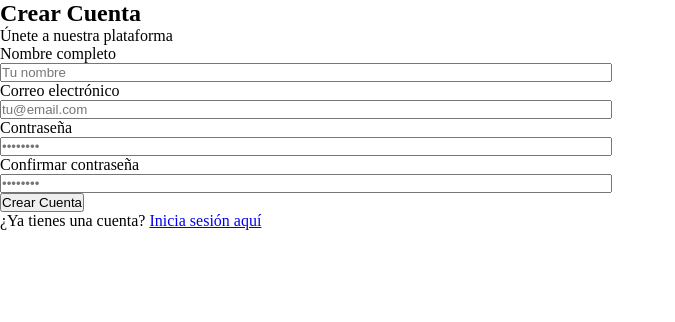
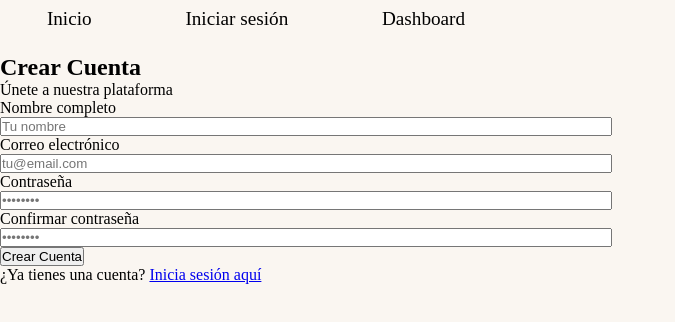
Before and after one commit to ManuelCode98/store, a React (Vite) app in the folder client/: page /register in a window 1280 px wide. Shown: the top 322 px of the page, without its empty margins (0-675 px from the left). Built offline with nearby package versions, Linux system fonts and the light colour scheme.

Commit message:
CAmbios hechos en el componente Header

```diff
--- a/client/index.ts
+++ b/client/index.ts
@@ -1,7 +1,7 @@
 import axios from 'axios';
 import Compressor from 'compressorjs';
 import Swal from "sweetalert2";
-import { Link, useNavigate } from 'react-router-dom';
+import { Link, useNavigate, useLocation } from 'react-router-dom';
 
 
 export {
@@ -10,4 +10,5 @@ export {
     Swal as swal,
     Link,
     useNavigate,
+    useLocation,
 }
--- a/client/src/components/Dashboard/Dashboard.tsx
+++ b/client/src/components/Dashboard/Dashboard.tsx
@@ -18,7 +18,7 @@ const Dashboard: React.FC = () => {
 
       if( status !== 200 || statusText === 'Unauthorized' ){
 
-        navigate('/');
+        navigate('/login');
         return
       }
 
--- /dev/null
+++ b/client/src/components/Header/Header.tsx
@@ -0,0 +1,31 @@
+import { Link, useLocation } from '../../../index';
+
+const Header = () => {
+
+    const location = useLocation();
+    const currentPaht = location.pathname;
+
+
+
+  return (
+        <div className="header-home-page">
+            { currentPaht !== 'dashboard'
+                ?
+                <>
+                    { currentPaht === '/' ? '' : <Link to={'/'} >Inicio</Link> }
+                    { currentPaht === '/login' ? '' : <Link to={'/login'} >Iniciar sesión</Link> }
+                    { currentPaht === '/register' ? '' : <Link to={'/register'}>Crear cuenta</Link> }
+                    { currentPaht === '/dashboard' ? '' : <Link to={'/dashboard'}>Dashboard</Link> }
+                </>
+                :
+                <>
+                    <Link to={'/'} >Inicio</Link>
+                    <Link to={'/'}>Cerrar sesión</Link>
+                </>
+            }
+
+        </div>
+  )
+}
+
+export default Header
--- a/client/src/components/HomePage/HomePage.css
+++ b/client/src/components/HomePage/HomePage.css
@@ -80,23 +80,18 @@
     }
 }
 
-.container-section-video{
+/* .container-section-video{
     position: relative;
     width: 100%;
     height: 100vh;
-    /* overflow: hidden; */
-    /* border: 1px solid blue; */
 }
 .video {
     position: absolute;
-    /* border: 1px solid rebeccapurple; */
-    /* top: 0%; */
-    /* left: 0%; */
     width: 100%;
     height: 100%;
     z-index: -2;
     object-fit: cover;
-}
+} */
 
 .container-show-products {
     display: grid;
@@ -105,22 +100,18 @@
     justify-items: center;
     align-items: center;
     width: 100%;
-    height: 100vh;
-    position: absolute;
-    top: 0%;
-    /* left: 0%; */
+    /* height: auto; */
+    /* background-color: #D2B48C; */
+    /* position: absolute; */
+    /* top: 0%; */
     z-index: 1;
-    /* overflow: hidden; */
     overflow-y: scroll;
-    /* border: 1px solid red; */
+
 }
 
 .container-product {
-    z-index: -2;
     width: 80%;
     height: 65%;
-    /* border: 1px solid red; */
-
 }
 
 .container-product-photo {
@@ -128,11 +119,9 @@
     z-index: -2;
     width: 100%;
     height: 100%;
-
 }
 
 .container-product-photo > img {
-
     width: 100%;
     height: 100%;
     object-fit: cover;
--- a/client/src/components/HomePage/HomePage.tsx
+++ b/client/src/components/HomePage/HomePage.tsx
@@ -2,6 +2,7 @@ import { useEffect, useState } from 'react';
 import { Link } from '../../../index';
 import homePageService from './services/service';
 import './HomePage.css';
+import Header from '../Header/Header';
 
 
 interface ProductData {
@@ -44,22 +45,20 @@ const HomePage = () => {
 
   return (
     <div className="container-home-page">
-        <div className="header-home-page">
-          <Link to={'/login'} >Iniciar sesión</Link>
-          <Link to={'/register'}>Crear cuenta</Link>
-        </div>
+        <Header/>
 
         <div className='home-page-background' >
           <img src='https://i.ibb.co/mFGkW0Gr/pexels-maksgelatin-4775192.jpg' />
           {/* <img src='https://i.ibb.co/ZzY9tXHH/pexels-thelazyartist-1271428.jpg' /> */}
           <h1 className='home-page-title'>FITNESS MATI</h1>
         </div>
-        <div className='container-section-video'>
+        {/* <div className='container-section-video'>
           <video className='video' autoPlay muted loop>
             <source className='source' src={'./video/video-deportivo.mp4'} />
           </video>
 
-          <div className="container-show-products">{ productData.length && productData.map( (product:ProductData) => (
+        </div> */}
+        <div className="container-show-products">{ productData.length && productData.map( (product:ProductData) => (
             <div key={ product.id } className='container-product' >
 
               <div className='container-product-photo'>
@@ -87,20 +86,6 @@ const HomePage = () => {
             </div>
             ) ) }
           </div>
-        </div>
-        {/* <div className="container-show-product">{ productData.length && productData.map( (product:ProductData) => (
-          <div key={ product.id } className='container-product-photo' >
-            <img src={ product.photo } />
-            <div className='container-name-and-price'>
-              <span className='home-page-product-name'>{ product.product_name }</span>
-              <span className='home-page-sale-price'>cop { product.sale_price }</span>
-            </div>
-            <div className='container-button-buy' >
-              <span className='button-name-buy' >Comprar</span>
-            </div>
-          </div>
-        ) ) }
-        </div> */}
 
         <div className='icons-contact'>
           <a href={linkWhatsapp} target='_blank'><img className='icon whatsapp' src={'./icon/whatsapp.png'}/></a>
--- a/client/src/components/Login/Login.tsx
+++ b/client/src/components/Login/Login.tsx
@@ -5,6 +5,7 @@ import React, { useState } from 'react';
 import { Link, useNavigate } from '../../../index';
 import loginService from './services/login.service';
 import './Login.css';
+import Header from '../Header/Header';
 
 
 interface LoginFormData {
@@ -67,6 +68,9 @@ const Login: React.FC = () => {
 
   return (
     <div >
+      <>
+        <Header/>
+      </>
       <div >
         <div>
           <h2 >
--- a/client/src/components/Register/Register.tsx
+++ b/client/src/components/Register/Register.tsx
@@ -4,6 +4,7 @@ import React, { useState } from 'react';
 import { Link, useNavigate } from '../../../index';
 import registerService from './services/register.service';
 import './Register.css';
+import Header from '../Header/Header';
 
 interface RegisterFormData {
   name: string;
@@ -95,6 +96,9 @@ const Register: React.FC = () => {
 
   return (
     <div >
+      <>
+        <Header/>
+      </>
       <div >
         <div>
           <h2 >
--- a/client/src/index.css
+++ b/client/src/index.css
@@ -1,4 +1,9 @@
 * {
     margin: 0px;
     padding: 0px;
+
 }
+
+body {
+    background-color: #faf6f1;
+}
```
